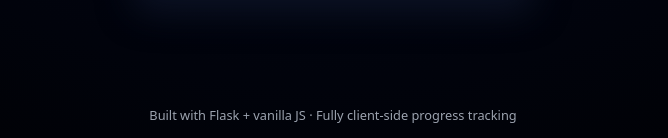
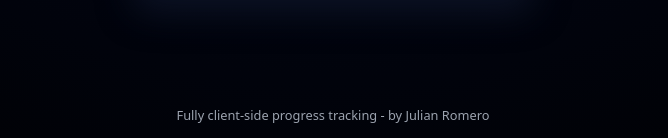
Before and after one commit to ProgrammerRomero/PaniniAlbum, a Flask app: a page that uses album/templates/base.html in a window 1280 px wide. Shown: the part 662-800 px from the top of the page, without its empty margins (307-975 px from the left). Run offline with Flask 3, Linux system fonts and the light colour scheme.

Commit message:
Update footer text

```diff
--- a/album/templates/base.html
+++ b/album/templates/base.html
@@ -126,7 +126,7 @@
   </main>
 
   <footer class="app-footer">
-    <span>Built with Flask + vanilla JS · Fully client‑side progress tracking</span>
+    <span>Fully client‑side progress tracking - by Julian Romero</span>
   </footer>
 
   <!-- Main behaviour script -->
```
